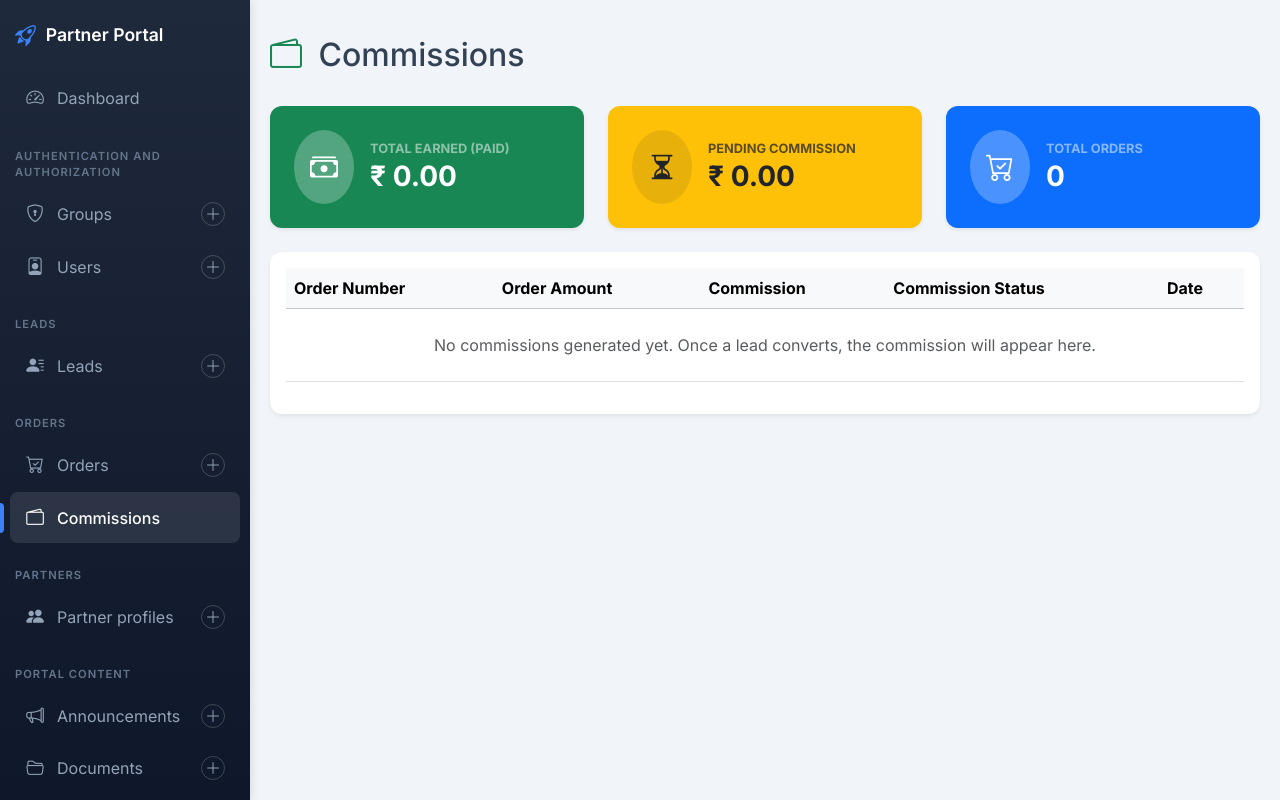
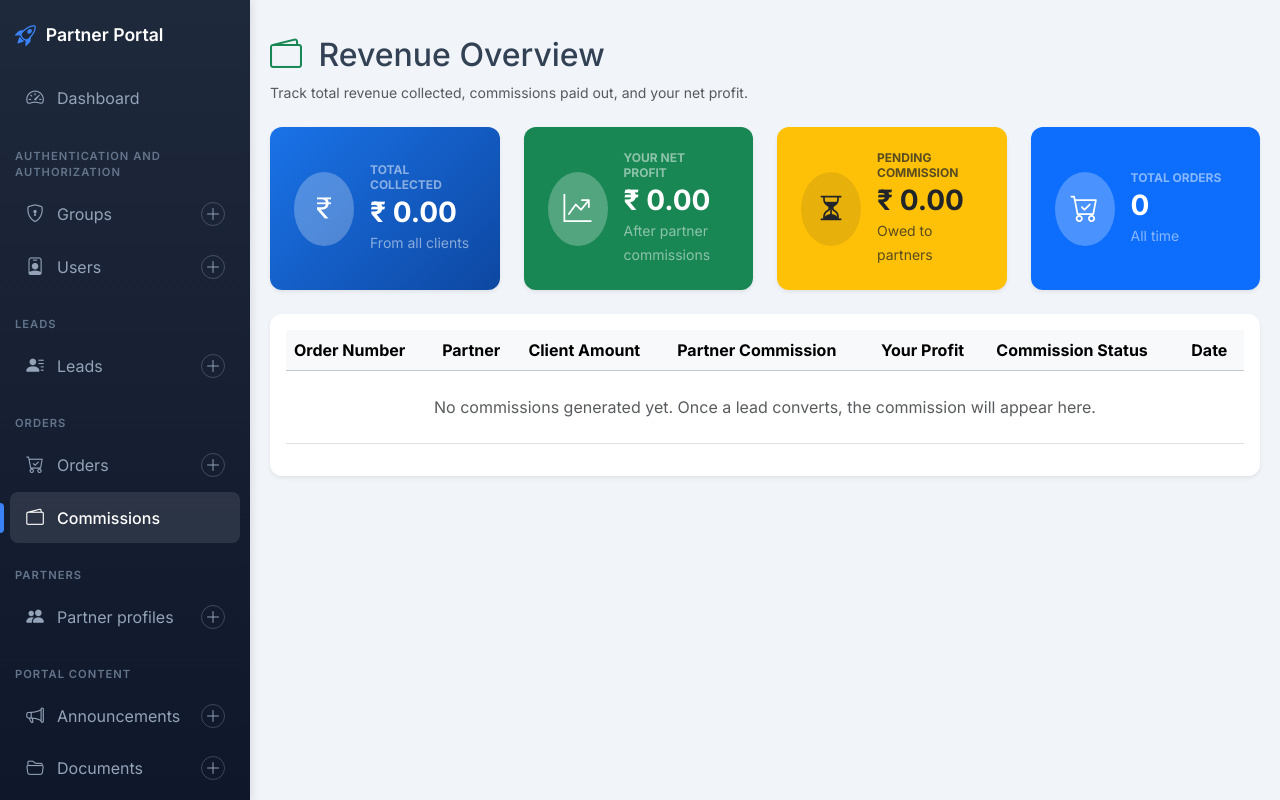
Before and after one commit to Himanshu-codew/Partner-portal1, a Django app: page /orders/commission/ in a window 1280 px wide. Run offline with Django 5.2, Linux system fonts and the light colour scheme; the visitor is signed in with stand-in values (Sample User, id 1); data that the repository does not hold is empty; some libraries are stand-ins or nearby versions.

Commit message:
feat: separate admin profit vs partner commission views

```diff
--- a/orders/views.py
+++ b/orders/views.py
@@ -61,11 +61,23 @@ def commission_list(request):
             messages.error(request, 'Error: You must have a Partner Profile to view commissions.')
             return redirect('dashboard')
 
-    from django.db.models import Sum
+    from django.db.models import Sum, F, ExpressionWrapper, DecimalField
 
     total_earned = orders_qs.filter(is_commission_paid=True).aggregate(total=Sum('commission_amount'))['total'] or 0
     pending_commission = orders_qs.filter(is_commission_paid=False).aggregate(total=Sum('commission_amount'))['total'] or 0
     total_orders = orders_qs.count()
+
+    # Admin-specific: Net Revenue = Total Amount collected - Total Commission paid out
+    total_amount_collected = orders_qs.aggregate(total=Sum('amount'))['total'] or 0
+    total_commission_all = orders_qs.aggregate(total=Sum('commission_amount'))['total'] or 0
+    admin_net_revenue = total_amount_collected - total_commission_all
+    admin_total_revenue = total_amount_collected
+
+    # Annotate each order with net_profit for admin table
+    from django.db.models import ExpressionWrapper, DecimalField, F
+    orders_qs = orders_qs.annotate(
+        net_profit=ExpressionWrapper(F('amount') - F('commission_amount'), output_field=DecimalField())
+    )
 
     paginator = Paginator(orders_qs, 10)
     page_number = request.GET.get('page')
@@ -77,6 +89,9 @@ def commission_list(request):
         'total_earned': total_earned,
         'pending_commission': pending_commission,
         'total_orders': total_orders,
+        'admin_net_revenue': admin_net_revenue,
+        'admin_total_revenue': admin_total_revenue,
+        'is_staff': request.user.is_staff,
     })
 
 @login_required(login_url='/login/')
--- a/templates/orders/commission_list.html
+++ b/templates/orders/commission_list.html
@@ -1,12 +1,85 @@
 {% extends 'base.html' %}
+{% load humanize %}
 
-{% block title %}My Commissions | Partner Portal{% endblock %}
+{% block title %}{% if is_staff %}Revenue Overview{% else %}My Commissions{% endif %} | Partner Portal{% endblock %}
 
 {% block content %}
 <div class="d-flex justify-content-between align-items-center mb-4">
-    <h2><i class="bi bi-wallet2 text-success me-2"></i> Commissions</h2>
+    <div>
+        <h2><i class="bi bi-wallet2 text-success me-2"></i> {% if is_staff %}Revenue Overview{% else %}Commissions{% endif %}</h2>
+        <p class="text-muted small mb-0">
+            {% if is_staff %}
+                Track total revenue collected, commissions paid out, and your net profit.
+            {% else %}
+                Track your commission earnings from converted leads.
+            {% endif %}
+        </p>
+    </div>
 </div>
 
+{% if is_staff %}
+<!-- ═══ ADMIN CARDS ═══ -->
+<div class="row g-4 mb-4">
+    <div class="col-md-3">
+        <div class="card shadow-sm border-0 h-100" style="background: linear-gradient(135deg, #1a73e8, #0d47a1); color:white;">
+            <div class="card-body p-4 d-flex align-items-center">
+                <div class="bg-white bg-opacity-25 rounded-circle p-3 me-3">
+                    <i class="bi bi-currency-rupee fs-3"></i>
+                </div>
+                <div>
+                    <h6 class="mb-1 text-white-50 text-uppercase fw-bold" style="font-size: 0.75rem;">Total Collected</h6>
+                    <h3 class="mb-0 fw-bold">₹ {{ admin_total_revenue|floatformat:2|intcomma }}</h3>
+                    <small class="text-white-50">From all clients</small>
+                </div>
+            </div>
+        </div>
+    </div>
+    <div class="col-md-3">
+        <div class="card shadow-sm border-0 h-100 bg-success text-white">
+            <div class="card-body p-4 d-flex align-items-center">
+                <div class="bg-white bg-opacity-25 rounded-circle p-3 me-3">
+                    <i class="bi bi-graph-up-arrow fs-3"></i>
+                </div>
+                <div>
+                    <h6 class="mb-1 text-white-50 text-uppercase fw-bold" style="font-size: 0.75rem;">Your Net Profit</h6>
+                    <h3 class="mb-0 fw-bold">₹ {{ admin_net_revenue|floatformat:2|intcomma }}</h3>
+                    <small class="text-white-50">After partner commissions</small>
+                </div>
+            </div>
+        </div>
+    </div>
+    <div class="col-md-3">
+        <div class="card shadow-sm border-0 h-100 bg-warning text-dark">
+            <div class="card-body p-4 d-flex align-items-center">
+                <div class="bg-dark bg-opacity-10 rounded-circle p-3 me-3">
+                    <i class="bi bi-hourglass-split fs-3"></i>
+                </div>
+                <div>
+                    <h6 class="mb-1 text-dark text-uppercase fw-bold opacity-75" style="font-size: 0.75rem;">Pending Commission</h6>
+                    <h3 class="mb-0 fw-bold">₹ {{ pending_commission|floatformat:2|intcomma }}</h3>
+                    <small class="opacity-75">Owed to partners</small>
+                </div>
+            </div>
+        </div>
+    </div>
+    <div class="col-md-3">
+        <div class="card shadow-sm border-0 h-100 bg-primary text-white">
+            <div class="card-body p-4 d-flex align-items-center">
+                <div class="bg-white bg-opacity-25 rounded-circle p-3 me-3">
+                    <i class="bi bi-cart-check fs-3"></i>
+                </div>
+                <div>
+                    <h6 class="mb-1 text-white-50 text-uppercase fw-bold" style="font-size: 0.75rem;">Total Orders</h6>
+                    <h3 class="mb-0 fw-bold">{{ total_orders }}</h3>
+                    <small class="text-white-50">All time</small>
+                </div>
+            </div>
+        </div>
+    </div>
+</div>
+
+{% else %}
+<!-- ═══ PARTNER CARDS ═══ -->
 <div class="row g-4 mb-4">
     <div class="col-md-4">
         <div class="card shadow-sm border-0 bg-success text-white h-100">
@@ -16,7 +89,7 @@
                 </div>
                 <div>
                     <h6 class="mb-1 text-white-50 text-uppercase fw-bold" style="font-size: 0.8rem;">Total Earned (Paid)</h6>
-                    <h3 class="mb-0 fw-bold">₹ {{ total_earned|default:"0.00" }}</h3>
+                    <h3 class="mb-0 fw-bold">₹ {{ total_earned|floatformat:2|intcomma }}</h3>
                 </div>
             </div>
         </div>
@@ -29,7 +102,7 @@
                 </div>
                 <div>
                     <h6 class="mb-1 text-dark text-uppercase fw-bold opacity-75" style="font-size: 0.8rem;">Pending Commission</h6>
-                    <h3 class="mb-0 fw-bold">₹ {{ pending_commission|default:"0.00" }}</h3>
+                    <h3 class="mb-0 fw-bold">₹ {{ pending_commission|floatformat:2|intcomma }}</h3>
                 </div>
             </div>
         </div>
@@ -42,13 +115,15 @@
                 </div>
                 <div>
                     <h6 class="mb-1 text-white-50 text-uppercase fw-bold" style="font-size: 0.8rem;">Total Orders</h6>
-                    <h3 class="mb-0 fw-bold">{{ total_orders|default:"0" }}</h3>
+                    <h3 class="mb-0 fw-bold">{{ total_orders }}</h3>
                 </div>
             </div>
         </div>
     </div>
 </div>
+{% endif %}
 
+<!-- ═══ TABLE ═══ -->
 <div class="card shadow-sm border-0">
     <div class="card-body">
         <div class="table-responsive">
@@ -56,8 +131,10 @@
                 <thead class="table-light">
                     <tr>
                         <th>Order Number</th>
-                        <th>Order Amount</th>
-                        <th>Commission</th>
+                        {% if is_staff %}<th>Partner</th>{% endif %}
+                        <th>Client Amount</th>
+                        <th>{% if is_staff %}Partner Commission{% else %}Your Commission{% endif %}</th>
+                        {% if is_staff %}<th>Your Profit</th>{% endif %}
                         <th>Commission Status</th>
                         <th>Date</th>
                     </tr>
@@ -66,8 +143,16 @@
                     {% for order in orders %}
                     <tr>
                         <td class="fw-bold text-primary">#{{ order.order_number }}</td>
-                        <td>₹ {{ order.amount }}</td>
-                        <td class="text-success fw-bold">₹ {{ order.commission_amount }}</td>
+                        {% if is_staff %}<td>{{ order.partner.company_name }}</td>{% endif %}
+                        <td>₹ {{ order.amount|floatformat:2|intcomma }}</td>
+                        <td class="{% if is_staff %}text-warning{% else %}text-success{% endif %} fw-bold">
+                            ₹ {{ order.commission_amount|floatformat:2|intcomma }}
+                        </td>
+                        {% if is_staff %}
+                        <td class="text-success fw-bold">
+                            ₹ {{ order.net_profit|floatformat:2|intcomma }}
+                        </td>
+                        {% endif %}
                         <td>
                             {% if order.is_commission_paid %}
                                 <span class="badge bg-success">Paid</span>
@@ -79,7 +164,7 @@
                     </tr>
                     {% empty %}
                     <tr>
-                        <td colspan="5" class="text-center py-4 text-muted">
+                        <td colspan="{% if is_staff %}7{% else %}5{% endif %}" class="text-center py-4 text-muted">
                             No commissions generated yet. Once a lead converts, the commission will appear here.
                         </td>
                     </tr>
```
